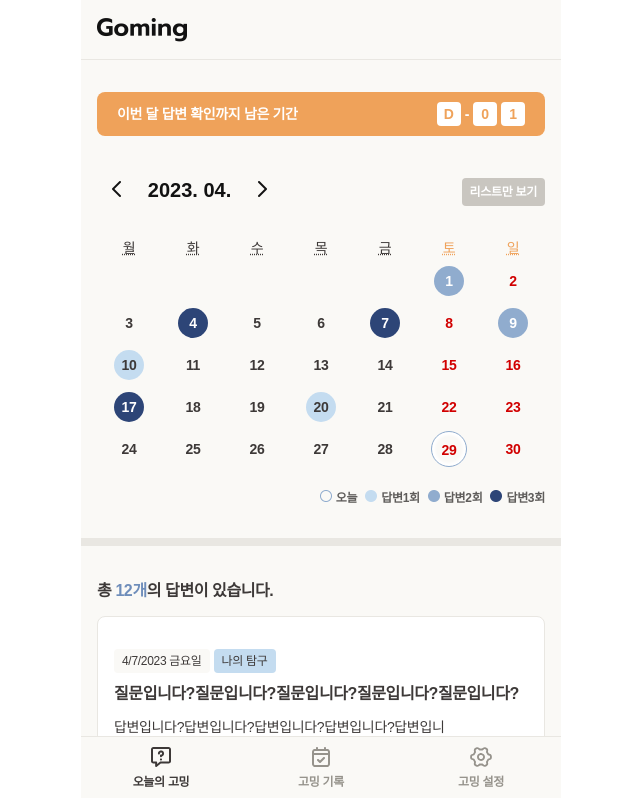
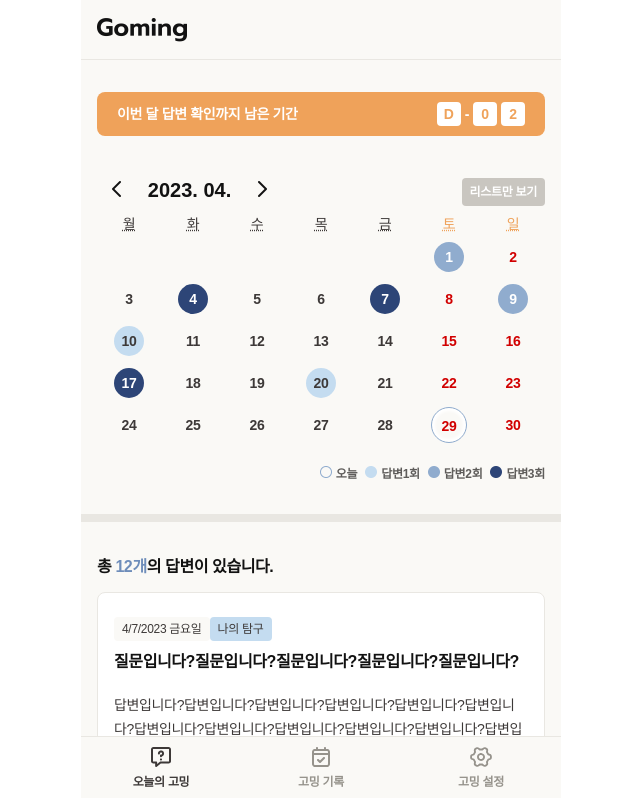
Before and after one commit to bsideproject/14_3_FE, a React (Create React App) app: page /answered-list in a window 1280 px wide. Shown: the top 798 px of the page, without its empty margins (319-959 px from the left). Built offline with nearby package versions, Linux system fonts and the light colour scheme; no server answers; a web font is replaced by a local one.

Commit message:
수정 요청사항 반영

```diff
--- a/src/assets/components/answered-list/answered-list.css
+++ b/src/assets/components/answered-list/answered-list.css
@@ -5,13 +5,13 @@
 /* divider */
 .answered-list-divider{
   background-color: var(--wgray04) ;
-  margin-top: 32px;
   margin-bottom: 32px;
   width: 100%;
   max-width: 480px;
   height: 8px;
 }
 .answered-list-item-count-wrap {
+  color: var(--wgray13);
   margin-bottom: 12px;
 }
 .answered-list-count-text{
@@ -24,7 +24,7 @@
   box-sizing: border-box;
   background-color: var(--wgray01);
   border: 1px solid var(--wgray04);
-  max-height: 270px;
+  max-height: 296px;
   overflow: hidden;
   border-radius: 8px;
   margin-bottom: 16px;
@@ -49,14 +49,14 @@
   border-radius: 4px;
 }
 .answered-list-item-q {
-  min-height: 26px;
-  max-height: 104px;
-  margin: 8px 16px;
+  min-height: 28px;
+  max-height: 112px;
+  margin: 8px 16px 16px 16px;
+  color: var(--wgray13);
 }
 .answered-list-item-a {
-  width: 340px;
   min-height: 24px;
-  max-height: 96px;
+  max-height: 122px;
   margin: 8px 16px 24px 16px;
   display: -webkit-box;
   white-space: nowrap;
@@ -66,6 +66,8 @@
   white-space: normal;
   -webkit-line-clamp: 4;
   -webkit-box-orient: vertical;
+  color: var(--wgray12);
+
 }
 
 /* answer-list-labels-wrap */
--- a/src/assets/components/answered-list/custom-calendar.css
+++ b/src/assets/components/answered-list/custom-calendar.css
@@ -71,7 +71,6 @@
   padding: 0;
   display: flex;
   height: 44px;
-  margin-bottom: 24px;
 }
 
 .react-calendar__navigation button {
--- a/src/assets/components/withdrawalComponents.css
+++ b/src/assets/components/withdrawalComponents.css
@@ -93,15 +93,18 @@
   padding: 16px;
   border: 1px solid #E9E7E2;
   border-radius: 8px;
-  outline-color: var(--wgray06);
 	color: var(--wgray12);
 }
 .withdrawal-textarea:focus {
   color: var(--wgray12);
+  border: 1px solid var(--wgray06);
 }
 
 .withdrawal-textarea:read-only {
+  color: var(--wgray09);
   background: #F2F1ED;
+  border: 1px solid var(--wgray04);
+  background-color: var(--wgray03);
 }
 /* textarea 에러 */
 .withdrawal-error-area{
@@ -110,9 +113,13 @@
   font-size: 10px;
   justify-content: space-between;
   line-height: 12px;
+  color: var(--wgray06);
 }
 .withdrawal-textarea-error {
   border: 1px solid #EA4343;
+}
+.withdrawal-textarea-error::placeholder {
+  color: var(--wgray12);
 }
 .withdrawal-text-error {
   font-size: 10px;
--- a/src/assets/pages/main/answeredView.css
+++ b/src/assets/pages/main/answeredView.css
@@ -4,26 +4,14 @@
 
 }
 .answered-view-inner-wrap{
-  margin: 32px 16px 160px 16px;
+  margin: 32px 16px 0 16px;
   background-color: var(--wgray03);
   border: 1px solid var(--wgray04);
   border-radius: 8px;
 }
-.answered-list-item-header-wrap{
-  margin-top: 32px;
-  margin-left: 16px;
-  display: flex;
-  width: fit-content;
-  gap: 4px;
-}
-.answered-list-item-q{
-  margin-top: 8px;
-  margin-left: 16px;
-  margin-right: 24px;
-}
 .answered-view-item-a{
   height: fit-content;
-    margin-left: 16px;
-  margin-right: 24px;
-  margin-bottom: 16px;
+  margin-left: 16px;
+  margin-right: 16px;
+  margin-bottom: 24px;
 }
--- a/src/components/main/LeftAnswerPeriod.tsx
+++ b/src/components/main/LeftAnswerPeriod.tsx
@@ -10,7 +10,7 @@ import 'assets/components/answered-list/left-answer-period.css'
 const LeftAnswerPeriod = () => {
   const thisMonth = new Date().getMonth()+1                                     //이번달
   const totalDays = new Date(new Date().getFullYear(), thisMonth, 0).getDate(); //이번달 총일수
-  const leftDays = (totalDays - new Date().getDate()).toString()                //남은일수
+  const leftDays = (totalDays - new Date().getDate() + 1).toString()                //남은일수
   const leftDaysAry = Array.from(leftDays)                                      //배열로변경
 
   //만약 배열길이가 1개면, 0으로 1번째 요소 입력. (map 돌리기전에)
--- a/src/components/mypage/Withdrawal2.tsx
+++ b/src/components/mypage/Withdrawal2.tsx
@@ -1,5 +1,5 @@
 
-import { useState } from "react"
+import { useEffect, useState } from "react"
 import WithdrawalInformation from "./WithdrawalInformation"
 /**
  * @설명 회원탈퇴 첫번째 페이지의 내용 컴포넌트
@@ -49,8 +49,26 @@ const Withdrawal2 = ({step, setStep}: WITHDRAWAL) => {
       document.getElementById('withdrawalTextarea')?.setAttribute('readOnly', "readOnly")
       setWithdrawalTextError(false)
       setWithdrawalText("")
+      document.getElementById('withdrawalTextareaInfo')?.style.setProperty('color', '#C9C6C0')
     }
   }
+
+  /******************************************************************************** */
+  /* 스타일 변경                                                                     */
+  /******************************************************************************** */
+  // withdrawalTextError 가 true 일 경우 textarea 하단의 p 태그 color 변경 이벤트
+  useEffect(() => {
+    if (withdrawalTextError === true) {
+      document.getElementById('withdrawalTextareaInfo')?.style.setProperty('color', '#EA4343')  //error
+    } else {
+      if (withdrawalText.length > 0) {
+        document.getElementById('withdrawalTextareaInfo')?.style.setProperty('color', '#3D3938')  //wgray12
+      } else {
+        document.getElementById('withdrawalTextareaInfo')?.style.setProperty('color', '#C9C6C0')  //wgray06
+      }
+    }
+  },[withdrawalTextError])
+
 
   /******************************************************************************** */
   /* 다음 버튼 클릭 이벤트                                                            */
@@ -80,6 +98,7 @@ const Withdrawal2 = ({step, setStep}: WITHDRAWAL) => {
       setStep(++step)
     }
   }
+
   return (
     <>
       <div className='withdrawal-content'>
@@ -144,18 +163,17 @@ const Withdrawal2 = ({step, setStep}: WITHDRAWAL) => {
             ></textarea>
 
             {/* 작성오류영역 */}
-            <div className="withdrawal-error-area" >
+            <div
+              id="withdrawalTextareaInfo"
+              className={'withdrawal-error-area caption2-bold ' + (withdrawalTextError ? 'withdrawal-text-error' : '')}
+              >
               <div style={{flex: 1}}>
                 <p
                 style={{ display: (withdrawalTextError ? 'inline-block' : 'none' ) }}
-                className={'caption2-bold ' +
-                  (withdrawalTextError ? 'withdrawal-text-error' : 'color-wgray06')}
+
                 >{textCountOverErrorText}</p>
               </div>
-              <p
-                className={'caption2-bold ' +
-                  (withdrawalTextError ? 'withdrawal-text-error' : 'color-wgray06')}
-              >{withdrawalText.length}/300</p>
+              <p>{withdrawalText.length}/300</p>
             </div>
           </div>
           {/* 버튼영역 */}
--- a/src/pages/main/AnsweredList.tsx
+++ b/src/pages/main/AnsweredList.tsx
@@ -26,7 +26,7 @@ const AnsweredList = () => {
     <>
       <Header></Header>
       <div style={{display:'flex', flexDirection:'column'}}>
-        <div style={{margin: '0 16px'}}>
+        <div style={{margin: '0 16px 32px 16px'}}>
           {
             isThisMonth ? (<LeftAnswerPeriod />) : (<GoToOnePagerBtn />)
           }
--- a/src/pages/main/AnsweredView.tsx
+++ b/src/pages/main/AnsweredView.tsx
@@ -67,7 +67,7 @@ const AnsweredView = () => {
             <div className="body1-bold answered-list-item-q">
               {answer?.q}
             </div>
-            <div className="body2-regular answered-view-item-a">
+            <div className="body2-regular answered-view-item-a" style={{minHeight:'520px'}}>
               {answer?.a}
             </div>
           </div>
```
